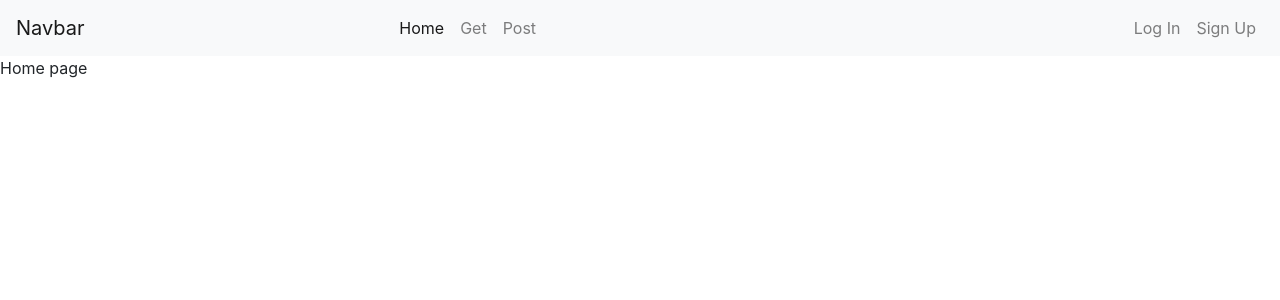
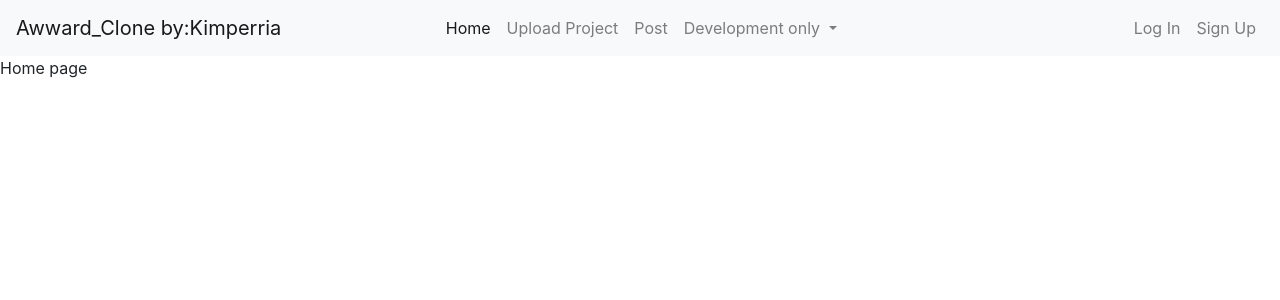
Before and after one commit to John-Kimani/awwwards_clone_django, a Django app: page / in a window 1280 px wide. Shown: the top 300 px of the page. Run offline with Django 4.2, Linux system fonts and the light colour scheme; some libraries are stand-ins or nearby versions.

Commit message:
Dev: Create project upload page

```diff
--- a/awwards/templates/awwards/navbar.html
+++ b/awwards/templates/awwards/navbar.html
@@ -1,18 +1,27 @@
 <nav class="navbar navbar-expand-lg navbar-light bg-light">
-    <a class="navbar-brand" href="#">Navbar</a>
+    <a class="navbar-brand" href="{% url 'homepage' %}">Awward_Clone by:Kimperria</a>
     <button class="navbar-toggler" type="button" data-toggle="collapse" data-target="#navbarNav" aria-controls="navbarNav" aria-expanded="false" aria-label="Toggle navigation">
       <span class="navbar-toggler-icon"></span>
     </button>
     <div class="collapse navbar-collapse" id="navbarNav">
       <ul class="navbar-nav mx-auto">
         <li class="nav-item active">
-          <a class="nav-link" href="#">Home <span class="sr-only">(current)</span></a>
+          <a class="nav-link" href="{% url 'homepage' %}">Home <span class="sr-only">(current)</span></a>
         </li>
         <li class="nav-item">
-          <a class="nav-link" href="{% url 'get' %}">Get</a>
+          <a class="nav-link" href="{% url 'submitproject' %}">Upload Project</a>
         </li>
         <li class="nav-item">
-          <a class="nav-link" href="{% url 'post' %}">Post</a>
+          <a class="nav-link" href="#">Post</a>
+        </li>
+        <li class="nav-item dropdown">
+          <a class="nav-link dropdown-toggle" href="#" id="navbarDropdown" role="button" data-toggle="dropdown" aria-haspopup="true" aria-expanded="false">
+            Development only
+          </a>
+          <div class="dropdown-menu" aria-labelledby="navbarDropdown">
+            <a class="nav-link" href="{% url 'get' %}">Get</a>
+            <a class="nav-link" href="{% url 'post' %}">Post</a>
+          </div>
         </li>
       </ul>
       <ul class="navbar-nav ml-auto">
--- /dev/null
+++ b/awwards/templates/awwards/submitproject.html
@@ -0,0 +1,6 @@
+{% extends 'awwards/base.html' %}
+
+{% block content %}
+
+    <p>Project page</p>
+{% endblock %}
--- a/awwards/urls.py
+++ b/awwards/urls.py
@@ -3,4 +3,5 @@ from . import views
 
 urlpatterns = [
     path('', views.homepage, name='homepage'),
+    path('submit/project/', views.publish_project, name='submitproject'),
 ]
```
